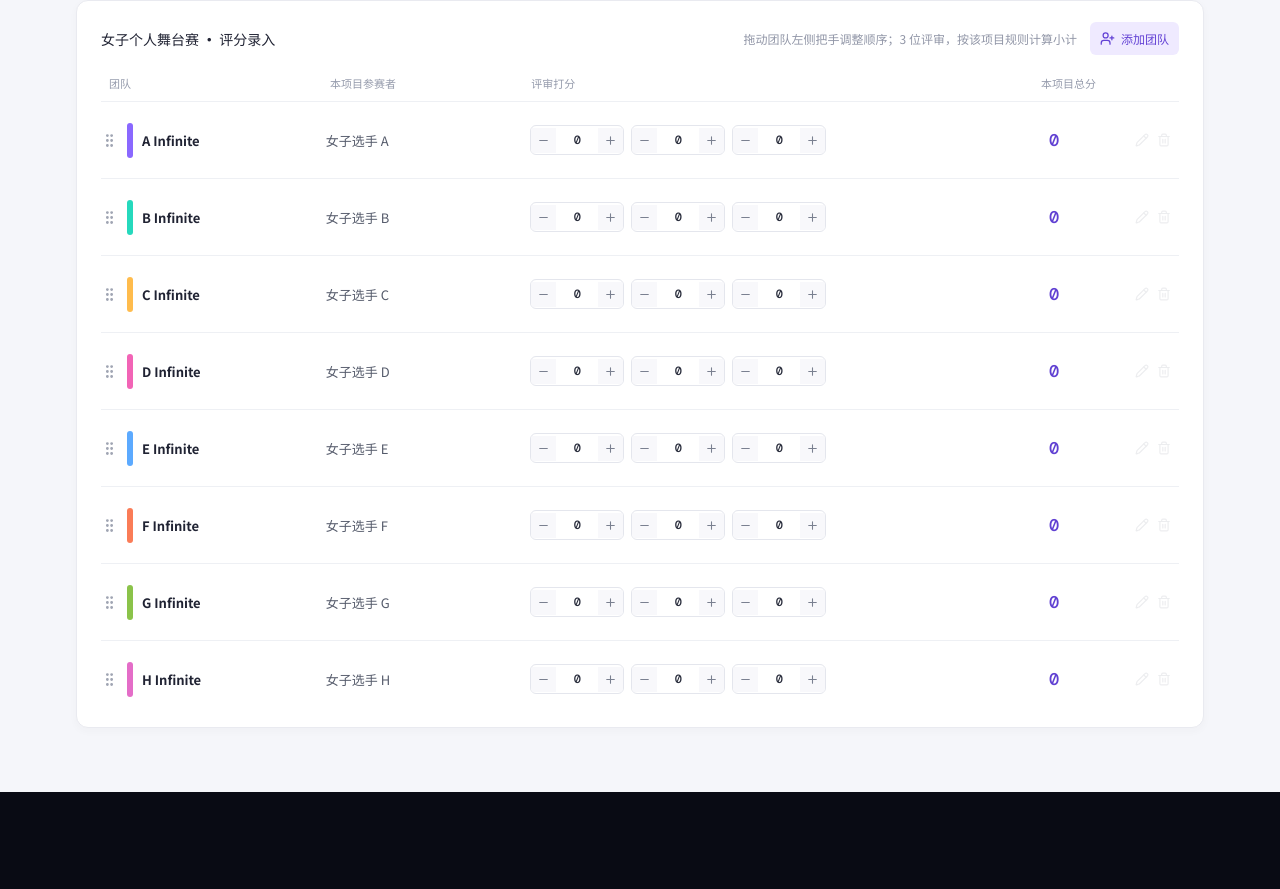
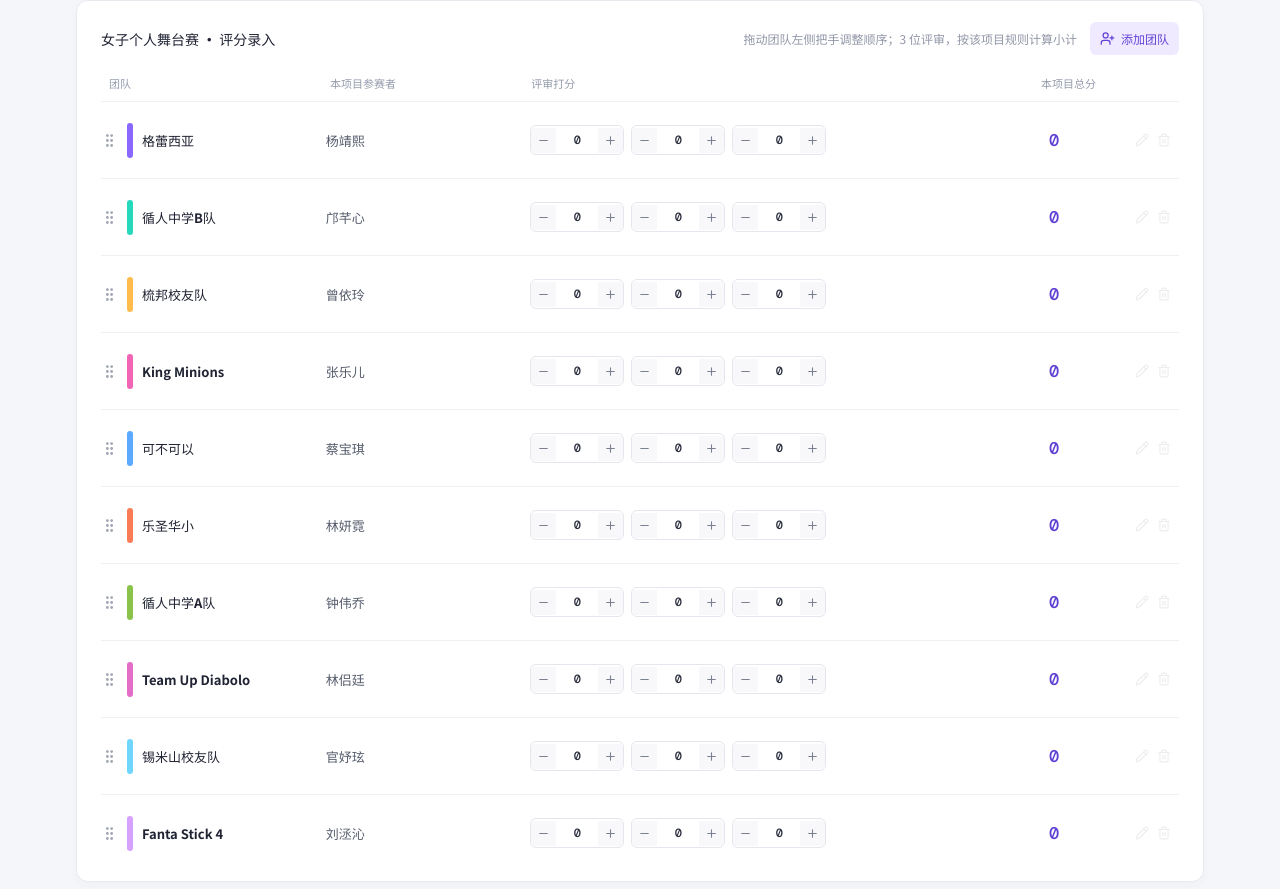
Before and after one commit to Zhiqian27/arena-spin-x-tournament, a React (Vite) app: page / in a window 1280 px wide. Shown: the part 517-1406 px from the top of the page. Before the commit the page ends 1309 px from the top, so only its background shows below. Built offline with nearby package versions, Linux system fonts and the light colour scheme; a web font is replaced by a local one.

Commit message:
Update roster and compact 720p leaderboard

```diff
--- a/src/App.tsx
+++ b/src/App.tsx
@@ -7,7 +7,6 @@ import { ScoreReveal } from './components/ScoreReveal'
 import { useRankingAnimation } from './hooks/useRankingAnimation'
 import { useSocketRankingEvents } from './hooks/useSocketRankingEvents'
 import type { RankingEntry } from './ranking/types'
-import logoUrl from '../image/logo.png'
 import { calculateStageScore, formatScore, type ScoreStage } from './scoring'
 
 type StageKey = ScoreStage
@@ -25,15 +24,20 @@ const STAGES: { key: StageKey, name: string, judges: number, member: keyof Pick<
 const STORE_KEY = 'spinx-team-tournament-v2'
 const scoreSet = (count: number) => Array.from({ length: count }, () => 0)
 const initialTeams: Team[] = [
-  { id: 1, drawOrder: 1, name: 'A Infinite', color: '#8a68ff', female: '女子选手 A', male: '男子选手 A', duo: '双人选手 A1 / A2', scores: { women: scoreSet(3), men: scoreSet(3), duo: scoreSet(3), team: scoreSet(6) } },
-  { id: 2, drawOrder: 2, name: 'B Infinite', color: '#26d9bd', female: '女子选手 B', male: '男子选手 B', duo: '双人选手 B1 / B2', scores: { women: scoreSet(3), men: scoreSet(3), duo: scoreSet(3), team: scoreSet(6) } },
-  { id: 3, drawOrder: 3, name: 'C Infinite', color: '#ffbc4d', female: '女子选手 C', male: '男子选手 C', duo: '双人选手 C1 / C2', scores: { women: scoreSet(3), men: scoreSet(3), duo: scoreSet(3), team: scoreSet(6) } },
-  { id: 4, drawOrder: 4, name: 'D Infinite', color: '#f264b6', female: '女子选手 D', male: '男子选手 D', duo: '双人选手 D1 / D2', scores: { women: scoreSet(3), men: scoreSet(3), duo: scoreSet(3), team: scoreSet(6) } },
-  { id: 5, drawOrder: 5, name: 'E Infinite', color: '#5caaff', female: '女子选手 E', male: '男子选手 E', duo: '双人选手 E1 / E2', scores: { women: scoreSet(3), men: scoreSet(3), duo: scoreSet(3), team: scoreSet(6) } },
-  { id: 6, drawOrder: 6, name: 'F Infinite', color: '#fa7c57', female: '女子选手 F', male: '男子选手 F', duo: '双人选手 F1 / F2', scores: { women: scoreSet(3), men: scoreSet(3), duo: scoreSet(3), team: scoreSet(6) } },
-  { id: 7, drawOrder: 7, name: 'G Infinite', color: '#8bc34a', female: '女子选手 G', male: '男子选手 G', duo: '双人选手 G1 / G2', scores: { women: scoreSet(3), men: scoreSet(3), duo: scoreSet(3), team: scoreSet(6) } },
-  { id: 8, drawOrder: 8, name: 'H Infinite', color: '#e46dc8', female: '女子选手 H', male: '男子选手 H', duo: '双人选手 H1 / H2', scores: { women: scoreSet(3), men: scoreSet(3), duo: scoreSet(3), team: scoreSet(6) } },
+  { id: 1, drawOrder: 1, name: '格蕾西亚', color: '#8a68ff', female: '杨靖熙', male: '闵维钲', duo: '许凯泽 / 曾科杰', scores: { women: scoreSet(3), men: scoreSet(3), duo: scoreSet(3), team: scoreSet(6) } },
+  { id: 2, drawOrder: 2, name: '循人中学B队', color: '#26d9bd', female: '邝芊心', male: '彭浩境', duo: '黄健盛 / 周骏彬', scores: { women: scoreSet(3), men: scoreSet(3), duo: scoreSet(3), team: scoreSet(6) } },
+  { id: 3, drawOrder: 3, name: '梳邦校友队', color: '#ffbc4d', female: '曾依玲', male: '吴子轩', duo: '游凯竣 / 林汇勇', scores: { women: scoreSet(3), men: scoreSet(3), duo: scoreSet(3), team: scoreSet(6) } },
+  { id: 4, drawOrder: 4, name: 'King Minions', color: '#f264b6', female: '张乐儿', male: '李治颖', duo: '梁乐瑶 / 张艾嘉', scores: { women: scoreSet(3), men: scoreSet(3), duo: scoreSet(3), team: scoreSet(6) } },
+  { id: 5, drawOrder: 5, name: '可不可以', color: '#5caaff', female: '蔡宝琪', male: '陈展晖', duo: '吴芷芊 / 蔡惠亦', scores: { women: scoreSet(3), men: scoreSet(3), duo: scoreSet(3), team: scoreSet(6) } },
+  { id: 6, drawOrder: 6, name: '乐圣华小', color: '#fa7c57', female: '林妍霓', male: '黃俊翔', duo: '林宸名 / 陈志堂', scores: { women: scoreSet(3), men: scoreSet(3), duo: scoreSet(3), team: scoreSet(6) } },
+  { id: 7, drawOrder: 7, name: '循人中学A队', color: '#8bc34a', female: '钟伟乔', male: '王浩熙', duo: '叶倬宇 / 刘铠滕', scores: { women: scoreSet(3), men: scoreSet(3), duo: scoreSet(3), team: scoreSet(6) } },
+  { id: 8, drawOrder: 8, name: 'Team Up Diabolo', color: '#e46dc8', female: '林侣廷', male: '陈祉邑', duo: '陈祉佑 / 温俊腾', scores: { women: scoreSet(3), men: scoreSet(3), duo: scoreSet(3), team: scoreSet(6) } },
+  { id: 9, drawOrder: 9, name: '锡米山校友队', color: '#6fd6ff', female: '官妤玹', male: '余星俊', duo: '曾宇森 / 彭政晖', scores: { women: scoreSet(3), men: scoreSet(3), duo: scoreSet(3), team: scoreSet(6) } },
+  { id: 10, drawOrder: 10, name: 'Fanta Stick 4', color: '#d6a1ff', female: '刘洆沁', male: '林苡庸', duo: '戴宗礼 / 孙子惞', scores: { women: scoreSet(3), men: scoreSet(3), duo: scoreSet(3), team: scoreSet(6) } },
 ]
+
+const oldExampleNames = ['A Infinite', 'B Infinite', 'C Infinite', 'D Infinite', 'E Infinite', 'F Infinite', 'G Infinite', 'H Infinite']
+const isOldExampleRoster = (teams?: Team[]) => teams?.length === oldExampleNames.length && teams.every((team, index) => team.name === oldExampleNames[index])
 
 const normalizeScore = (value: number) => Number.isFinite(value) ? value : 0
 const stageTotal = (team: Team, stage: StageKey) => calculateStageScore(team.scores[stage], stage)
@@ -44,8 +48,8 @@ const normalizeTeams = (teams: Team[]) => teams.map((team, index) => ({ ...team,
 function useTournament() {
   const saved = localStorage.getItem(STORE_KEY)
   const parsed = saved ? JSON.parse(saved) : null
-  const [teams, setTeams] = useState<Team[]>(() => normalizeTeams(parsed?.teams ?? initialTeams))
-  const [publishedTeams, setPublishedTeams] = useState<Team[]>(() => normalizeTeams(parsed?.publishedTeams ?? initialTeams))
+  const [teams, setTeams] = useState<Team[]>(() => normalizeTeams(isOldExampleRoster(parsed?.teams) ? initialTeams : parsed?.teams ?? initialTeams))
+  const [publishedTeams, setPublishedTeams] = useState<Team[]>(() => normalizeTeams(isOldExampleRoster(parsed?.publishedTeams) ? initialTeams : parsed?.publishedTeams ?? initialTeams))
   const [announcement, setAnnouncement] = useState<Announcement>(parsed?.announcement ?? null)
   useEffect(() => { localStorage.setItem(STORE_KEY, JSON.stringify({ teams, publishedTeams, announcement })) }, [teams, publishedTeams, announcement])
   useEffect(() => {
@@ -87,7 +91,6 @@ function Display({ teams, announcement }: { teams: Team[], announcement: Announc
   useSocketRankingEvents(replaceRanking, applyUpdate)
   return <main className="display-screen team-display">
     <div className="display-grid" />
-    <img className="screen-logo" src={logoUrl} alt="赛事 Logo" />
     <RankingBoard ranking={ranking} phase={phase} change={change} highlightedTeamId={highlightedTeamId} />
     {phase === 'revealingScore' && announcedTeam && <ScoreReveal team={announcedTeam} />}
     <RankChangeOverlay phase={phase} change={change} />
--- a/src/components/RankingBoard.tsx
+++ b/src/components/RankingBoard.tsx
@@ -1,8 +1,9 @@
 import { LayoutGroup } from 'framer-motion'
 import type { AnimationPhase, RankChange, RankingEntry } from '../ranking/types'
 import { RankingItem } from './RankingItem'
+import logoUrl from '../../image/logo.png'
 
 export function RankingBoard({ ranking, highlightedTeamId, change, phase }: { ranking: RankingEntry[], highlightedTeamId: number | null, change: RankChange | null, phase: AnimationPhase }) {
   const dimmed = new Set(phase === 'movingRanking' ? change?.overtakenTeams.map(item => item.teamId) : [])
-  return <section className="rank-board leaderboard-focus"><div className="board-title"><div><span>团队总积分排名</span><small>ALL FOUR STAGES · TOTAL SCORE</small></div><b>实时榜单</b></div><div className="overall-head"><span>排名</span><span>参赛团队</span><span>女子个人</span><span>男子个人</span><span>双人</span><span>团体</span><span>总分</span></div><LayoutGroup><div className="rank-list">{ranking.map(entry => <RankingItem key={entry.teamId} entry={entry} highlighted={entry.teamId === highlightedTeamId} dimmed={dimmed.has(entry.teamId)} />)}</div></LayoutGroup></section>
+  return <section className="rank-board leaderboard-focus"><div className="board-title"><div><span>团队总积分排名</span><small>ALL FOUR STAGES · TOTAL SCORE</small></div><img className="board-logo" src={logoUrl} alt="赛事 Logo" /></div><div className="overall-head"><span>排名</span><span>参赛团队</span><span>女子个人</span><span>男子个人</span><span>双人</span><span>团体</span><span>总分</span></div><LayoutGroup><div className="rank-list">{ranking.map(entry => <RankingItem key={entry.teamId} entry={entry} highlighted={entry.teamId === highlightedTeamId} dimmed={dimmed.has(entry.teamId)} />)}</div></LayoutGroup></section>
 }
```
Also changed, not shown: src/styles.css.
